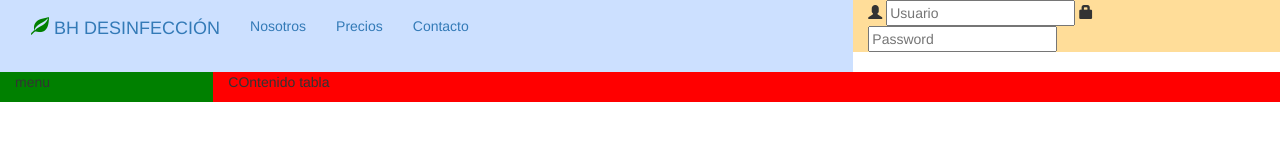
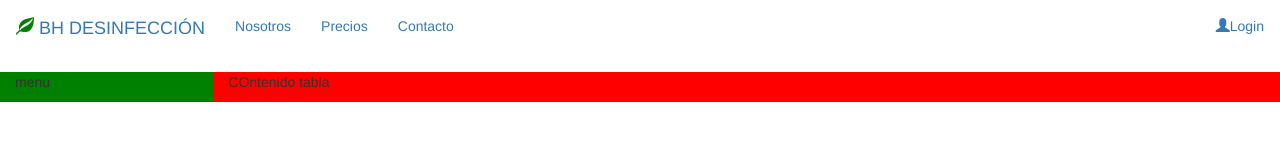
Before and after one commit to DanExGithub/BHdesinfeccion, a plain HTML site: page index.html in a window 1280 px wide. Drawn offline with Linux system fonts and the light colour scheme.

Commit message:
- se corrige navegacion

```diff
--- a/index.html
+++ b/index.html
@@ -15,33 +15,25 @@
 
 </head>
 <body>
-
+	<nav class="navbar navbar">
 		<div class="container-fluid">
-     <div class="row">
-         <div class="col-xs-6 col-md-8" style="background-color:#cce0ff">
-            <nav class="navbar navbar">
-               <div class="nav-header">
-                <a class="nav navbar-brand" href="#" >
-                   <span class="glyphicon glyphicon-leaf" style="color:green" ></span> BH DESINFECCI&OacuteN</a>
+			<div class="navbar-header">
+				<a class="navbar-brand" href="#" >
+					<span class="glyphicon glyphicon-leaf" style="color:green" ></span><span> BH DESINFECCI&OacuteN</span>
+				</a>
 			</div>
 			<ul class="nav navbar-nav">
 				<li><a href="#">Nosotros</a></li>
 				<li><a href="#">Precios</a></li>
 				<li><a href="#">Contacto</a></li>
 			</ul>
+			<ul class="nav navbar-nav navbar-right">
+				<li><a href="#"><span class="glyphicon glyphicon-user"></span>Login</a></li>
+			</ul>
+		</div>
 	</nav>
-    </div>
-    <div class="col-xs-6 col-md-4" style="background-color:#ffdd99">
 
-      <i class="glyphicon glyphicon-user"></i>
-      <input class="input-inline" id="ex1" type="text" placeholder="Usuario">
-
-       <i class="glyphicon glyphicon-lock"></i>
-       <input class="input-inline" id="ex1" type="text" placeholder="Password">
-
-    </div>
-</div>
-
+<div class="container-fluid">
   <div class="row">
 	<div class="col-xs-3 col-md-2" style="background-color:green">
 		<p>menu</p>
@@ -51,5 +43,6 @@
 	</div>
   </div>
 </div>
+
 </body>
 </html>
```
Lines whose indentation alone changed are shown as unchanged.
